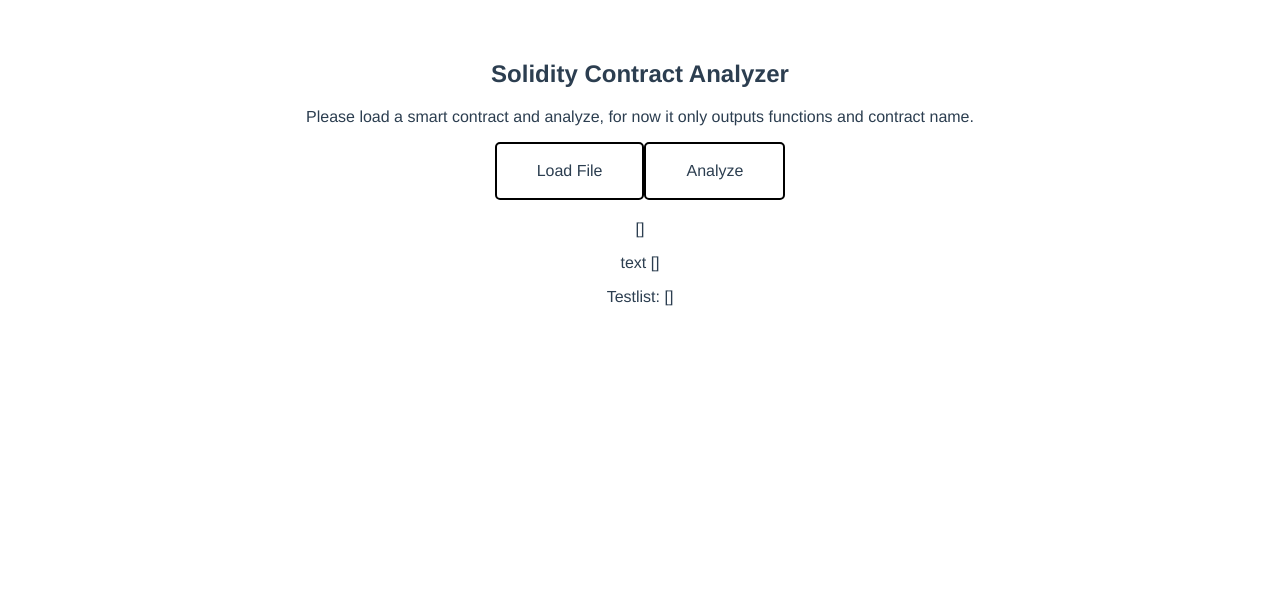
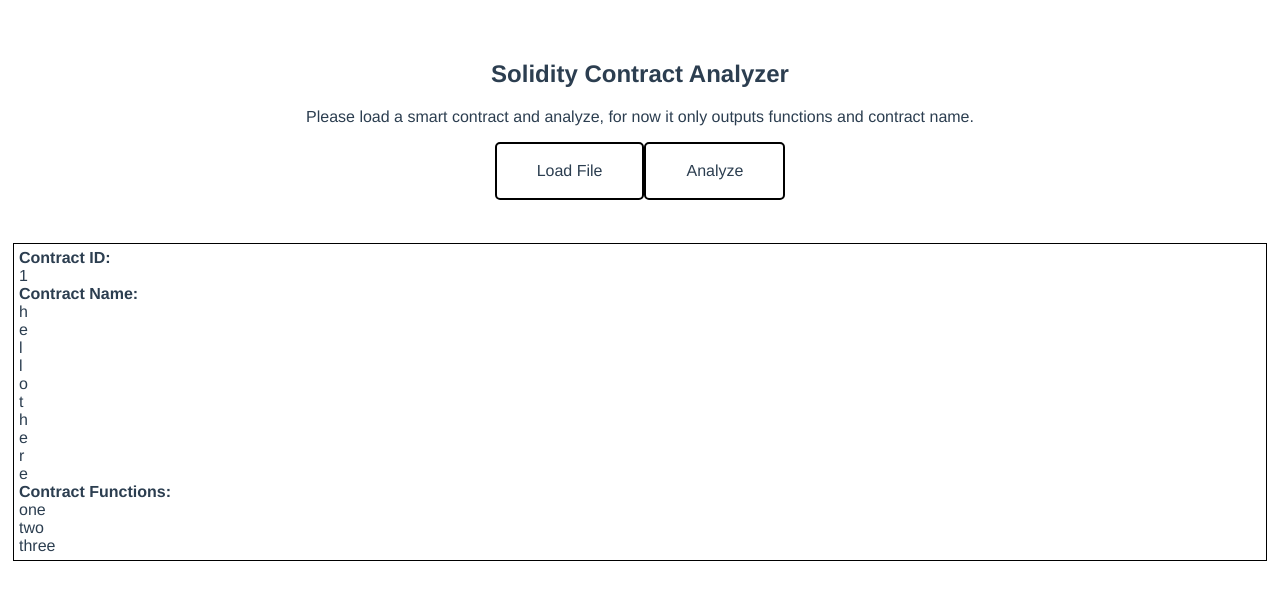
Before and after one commit to smhaaker/solanalyzer, a Vue app: page /#/ in a window 1280 px wide. Shown: the top 600 px of the page. Built offline with nearby package versions, Linux system fonts and the light colour scheme.

Commit message:
Display contract Data, needs cleanup

```diff
--- a/src/components/TextReader.vue
+++ b/src/components/TextReader.vue
@@ -22,7 +22,7 @@
   </ul>
   </div>
   <!-- Should be sorted by type -->
-  <div class="functions">
+  <!-- <div class="functions">
     <div v-for="li in contractNameList" :key="li.index">
       <h4 class="contractTitle">Contract Name: {{li.content}}</h4>
       <h4 class="title" v-show="functionsLoaded">Functions:</h4>
@@ -31,23 +31,29 @@
       </div>
     <p></p>
     </div>
-  </div>
-  <div v-for="functs in functionList" :key="functs.index">
-    {{functs.content}}
-  </div>
-  <!-- <p>Contract Name: {{contractName}}</p> -->
-    <!-- <div class="functionsList" v-for="funct in functionList" :key="funct.index">
-      {{funct.content}}
-    </div>
-    <p></p> -->
-    <p>{{functionList}}</p>
-  <p>text {{text}}</p>
-    <div v-for="tx in text" :key="tx.index">
+  </div> -->
+    <div class='analyzed' v-for="li in testList" :key="li.index">
+      <br>
+      <div class='contracts'>
+        <b>Contract ID: </b><br>{{li.id}} <br>
+        <b>Contract Name: </b>
+        <div v-for="cont in li.contractName" :key="cont.index">
+          {{cont}}
+        </div>
+        <b>Contract Functions: </b>
+        <div v-for="funct in li.functions" :key="funct.index">
+          {{funct}}
+        </div>
+      </div>
+    </div><br>
+
+  <!-- <p>text {{text}}</p> -->
+    <!-- <div v-for="tx in text" :key="tx.index">
       <b>ID</b>:  {{tx.id}}
       <b>CONTENT</b>:  {{tx.content}}
     </div>
     <p>{{files}}</p>
-    <p>Testlist: {{testList}}</p>
+    <p>Testlist: {{testList}}</p> -->
 
   </div>
 </template>
@@ -65,35 +71,39 @@ export default {
       filesLoaded: null,
       contractNameList: [],
       ok: null,
-      testList: []
+      testList: [{
+        id: 1,
+        contractName: 'hello there',
+        functions: ['one', 'two', 'three']
+      }]
     }
   },
   methods: {
-    loadTextFromFile (ev) {
-      let vm = this
-      vm.filesLoaded = true
-      // let resultArray = []
-      // File list Output
-      // console.log(ev.target.files)
-      // push({id: i, content: result[i]})
-      // vm.files.push({id: i, content:ev.target.files})
-      vm.files = ev.target.files
-      for (let i = 0; i < ev.target.files.length; i++) {
-        let reader = new FileReader()
-        reader.onload = function (e) {
-          vm.text = reader.result
-          // resultArray.push(reader.result)
-          // console.log('text output: ' + vm.text)
-          // let n = reader.result.search('contract')
-          // vm.contractName = reader.result.slice(n, n + 20)
-          // console.log(vm.contractName)
-          // console.log(resultArray)
-        }
-        console.log('count: ' + i)
-        const file = ev.target.files[i] // sets to first uploaded file
-        reader.readAsText(file)
-      }
-    },
+    // loadTextFromFile (ev) {
+    //   let vm = this
+    //   vm.filesLoaded = true
+    //   // let resultArray = []
+    //   // File list Output
+    //   // console.log(ev.target.files)
+    //   // push({id: i, content: result[i]})
+    //   // vm.files.push({id: i, content:ev.target.files})
+    //   vm.files = ev.target.files
+    //   for (let i = 0; i < ev.target.files.length; i++) {
+    //     let reader = new FileReader()
+    //     reader.onload = function (e) {
+    //       vm.text = reader.result
+    //       // resultArray.push(reader.result)
+    //       // console.log('text output: ' + vm.text)
+    //       // let n = reader.result.search('contract')
+    //       // vm.contractName = reader.result.slice(n, n + 20)
+    //       // console.log(vm.contractName)
+    //       // console.log(resultArray)
+    //     }
+    //     console.log('count: ' + i)
+    //     const file = ev.target.files[i] // sets to first uploaded file
+    //     reader.readAsText(file)
+    //   }
+    // },
     readMupltieFiles (ev) { // this seems to work. Now we need to fix the parser.
       let vm = this
       console.log('read many files')
@@ -114,6 +124,8 @@ export default {
     },
     analyze () {
       let vm = this
+            vm.testList.splice(0) // emptys testlist object
+
       console.log('amount of files: ' + vm.files.length)
       // We need to loop over multiple files here.
       // this.findElements(vm.text, 'function ', '{', vm.functionList)
@@ -123,28 +135,29 @@ export default {
       // this.findElements(vm.text, 'contract ', '{', vm.contractNameList)
       for (let i = 0; i < vm.files.length; i++) {
         // this.findTest(vm.text[i].content, 'function')
-        this.findElements(vm.text[i].content, 'contract ', '{', vm.contractNameList)
+        let foundContracts = this.findElements(vm.text[i].content, 'contract ', '{', vm.contractNameList)
+        let foundFunctions = this.findElements(vm.text[i].content, 'function ', '{', vm.functionList)
+
+        // first find contract elements. then find all functions in that and push to testlist as:
+        vm.testList.push({id: i, contractName: foundContracts, functions: foundFunctions})
         this.findElements(vm.text[i].content, 'function ', '{', vm.functionList)
       }
-
-      // this.findTest(vm.text[0].content, 'contract')
-      // this.findTest(vm.text[1].content, 'contract')
     },
-    findTest (source, find) {
-      let vm = this
-      let startString = []
-      let result = []
-      console.log('Type: ' + find)
-      console.log(source)
-      for (let i = 0; i < source.length; ++i) {
-        // If you want to search case insensitive use
-        // if (source.substring(i, i + find.length).toLowerCase() == find) {
-        if (source.substring(i, i + find.length) === find) {
-          startString.push(i)
-          console.log(i)
-        }
-      }
-    },
+    // findTest (source, find) {
+    //   let vm = this
+    //   let startString = []
+    //   let result = []
+    //   console.log('Type: ' + find)
+    //   console.log(source)
+    //   for (let i = 0; i < source.length; ++i) {
+    //     // If you want to search case insensitive use
+    //     // if (source.substring(i, i + find.length).toLowerCase() == find) {
+    //     if (source.substring(i, i + find.length) === find) {
+    //       startString.push(i)
+    //       console.log(i)
+    //     }
+    //   }
+    // },
     findElements (source, find, endChar, listNew) {
       let vm = this
       let startString = []
@@ -178,7 +191,8 @@ export default {
         listNew.splice(i) // Clear old array
         listNew.push({id: i, content: result[i]})
       }
-      // console.log(listNew)
+      console.log('RESULTS!!!!: ' + result)
+      return result
     }
   }
 }
@@ -201,6 +215,15 @@ export default {
   left: 0;
   z-index: -1;
   opacity: 0;
+}
+.analyzed{
+  background-color: white;
+  text-align: left;
+  padding: 5px;
+}
+.contracts{
+  border: 1px solid black;
+  padding: 5px;
 }
 .functions{
   align-content: left;
```
